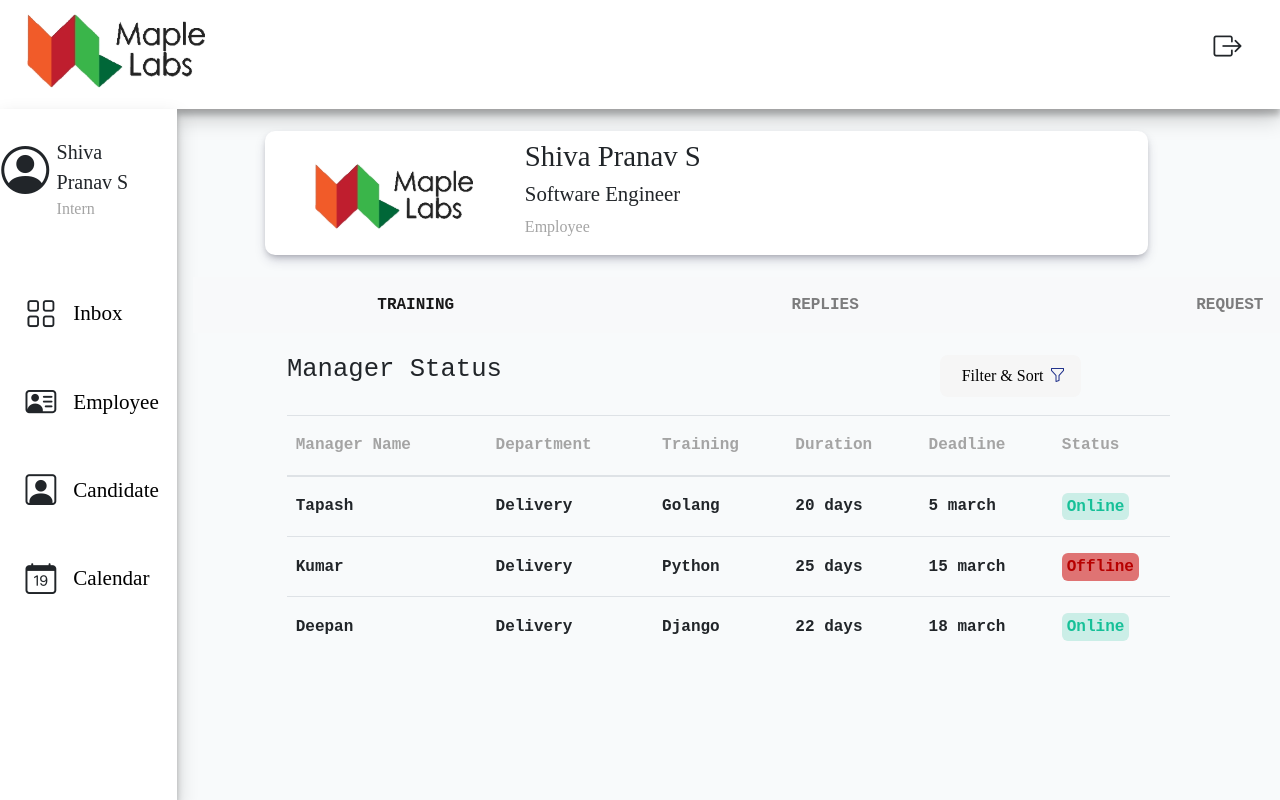
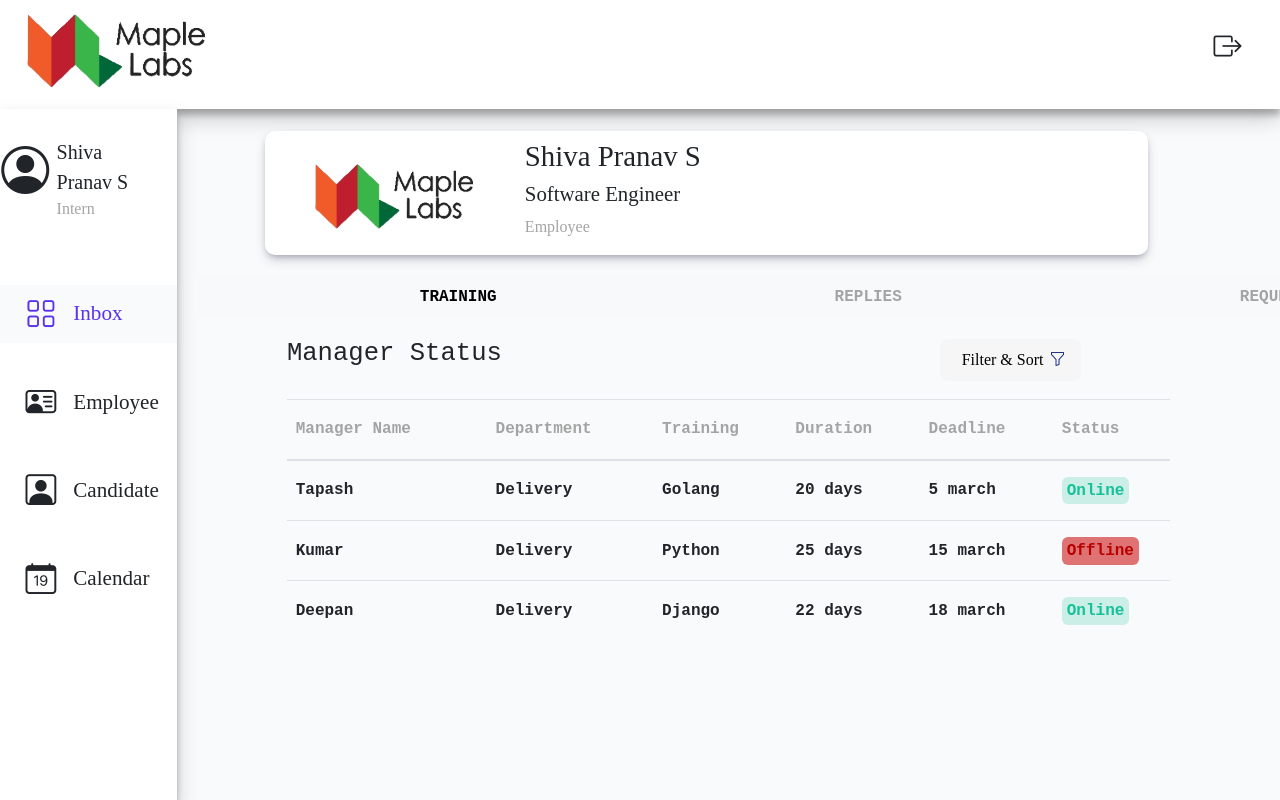
Before and after one commit to Vyshnavi-R-ML/HRM-Tool, an Angular app in the folder frontend/: page /dashboard in a window 1280 px wide. Shown: the top 800 px of the page. Built offline with nearby package versions, Linux system fonts and the light colour scheme; a web font is replaced by a local one.

Commit message:
Modified styling

```diff
--- a/frontend/src/app/sidebar/inbox/inbox.component.css
+++ b/frontend/src/app/sidebar/inbox/inbox.component.css
@@ -39,13 +39,18 @@
     margin: 2% 0 0 10%;
 }
 
+
 .navbar-nav > li{
     font-weight: 600;
     font-family: 'Roboto', sans-serif;
     font-family: 'Roboto Mono', monospace;
     padding: 0 50%;
-    margin: 0 12%;
+    margin: 0 10% 0 50%;
     cursor: pointer;
+    color: #A4A4A4;
+}
+.navbar-nav > li :hover {
+    color: black;
 }
 
 .table-top {
--- a/frontend/src/app/sidebar/inbox/inbox.component.html
+++ b/frontend/src/app/sidebar/inbox/inbox.component.html
@@ -18,17 +18,17 @@
         <div class="collapse navbar-collapse" id="navbarNavAltMarkup">
           <div class="navbar-nav">
             <li>
-                <a class="nav-item nav-link active">TRAINING<span class="sr-only">(current)</span></a></li>
+                <a class="nav-item" (click)="displayTraining()" [ngStyle]="{'color': showTraining ? 'black' : '#A4A4A4'}">TRAINING</a></li>
             <li>
-                <a class="nav-item nav-link">REPLIES</a>
+                <a class="nav-item" (click)="displayReplies()" [ngStyle]="{'color': showReplies ? 'black' : '#A4A4A4'}">REPLIES</a>
             </li>
             <li>
-                <a class="nav-item nav-link">REQUEST</a>
+                <a class="nav-item" (click)="displayRequest()" [ngStyle]="{'color': showRequest ? 'black' : '#A4A4A4'}">REQUEST</a>
             </li>
           </div>
         </div>
     </nav>
-    <div class="emp-table">
+    <div class="emp-table" *ngIf="showTraining">
         <div class="table-top">
             <h2 class="table-name">Manager Status</h2>
             <div class="sort-btn">
@@ -68,4 +68,10 @@
             </tbody>
           </table>
     </div>
+    <div *ngIf="showReplies">
+        REPLIES
+    </div>
+    <div *ngIf="showRequest">
+        REQUEST
+    </div>
 </div>
--- a/frontend/src/app/sidebar/inbox/inbox.component.ts
+++ b/frontend/src/app/sidebar/inbox/inbox.component.ts
@@ -33,4 +33,23 @@ export class InboxComponent {
     }
 
   ]
+  showTraining = true;
+  showReplies = false;
+  showRequest = false;
+
+  displayTraining() {
+    this.showTraining = true;
+    this.showReplies = false;
+    this.showRequest = false;
+  }
+  displayReplies() {
+    this.showTraining = false;
+    this.showReplies = true;
+    this.showRequest = false;
+  }
+  displayRequest() {
+    this.showTraining = false;
+    this.showReplies = false;
+    this.showRequest = true;
+  }
 }
--- a/frontend/src/app/sidebar/sidebar.component.css
+++ b/frontend/src/app/sidebar/sidebar.component.css
@@ -92,11 +92,12 @@
     font-size: 120%;
     color: black;
 }
-.nav-item:active {
-    background-color: #F8FAFB;
-
-}
 
 .right-page {
     width: 100%;
 }
+
+.highlight {
+    color: #5932EA;
+    background-color: #F8FAFB;
+}
--- a/frontend/src/app/sidebar/sidebar.component.html
+++ b/frontend/src/app/sidebar/sidebar.component.html
@@ -16,43 +16,46 @@
             </div>
             <div class="side-bar-items mt-5">
                 <ul class="nav flex-column">
-                    <li class="nav-item">
+                    <li class="nav-item" (click)="displayInbox()" [ngClass]="{'highlight': showInbox === true}">
                         <div>
                             <i class="bi bi-grid"></i>
                         </div>
                         <div>
-                            <a class="nav-link active" routerLink="/dashboard" routerLinkActive="active">Inbox</a>
+                            <a class="nav-link">Inbox</a>
                         </div>
                     </li>
-                    <li class="nav-item">
+                    <li class="nav-item" (click)="displayEmployee()" [ngClass]="{'highlight': showEmployee === true}">
                         <div>
                             <i class="bi bi-person-vcard"></i>
                         </div>
                         <div>
-                            <a class="nav-link" routerLink="/dashboard" routerLinkActive="active">Employee</a>
+                            <a class="nav-link">Employee</a>
                         </div>
                     </li>
-                    <li class="nav-item">
+                    <li class="nav-item" (click)="displayCandidate()" [ngClass]="{'highlight': showCandidate === true}">
                         <div>
                             <i class="bi bi-person-square"></i>
                         </div>
                         <div>
-                            <a class="nav-link" routerLink="/dashboard" routerLinkActive="active">Candidate</a>
+                            <a class="nav-link">Candidate</a>
                         </div>
                     </li>
-                    <li class="nav-item">
+                    <li class="nav-item" (click)="displayCalendar()" [ngClass]="{'highlight': showCalendar === true}">
                         <div>
                             <i class="bi bi-calendar-date"></i>
                         </div>
                         <div>
-                            <a class="nav-link" routerLink="/dashboard" routerLinkActive="active">Calendar</a>
+                            <a class="nav-link">Calendar</a>
                         </div>
                     </li>
                   </ul>
             </div>
         </div>
         <div class="right-page">
-            <app-inbox></app-inbox>
+            <app-inbox *ngIf="showInbox"></app-inbox>
+            <h1 *ngIf="showEmployee" class="emp-comp">Employee</h1>
+            <h1 *ngIf="showCandidate">Candidate</h1>
+            <h1 *ngIf="showCalendar">Calendar</h1>
         </div>
     </div>
 </div>
--- a/frontend/src/app/sidebar/sidebar.component.ts
+++ b/frontend/src/app/sidebar/sidebar.component.ts
@@ -6,5 +6,33 @@ import { Component } from '@angular/core';
   styleUrls: ['./sidebar.component.css']
 })
 export class SidebarComponent {
+  showInbox = true;
+  showEmployee = false;
+  showCandidate = false;
+  showCalendar = false;
 
+  displayInbox() {
+    this.showInbox = true;
+    this.showEmployee = false;
+    this.showCandidate = false;
+    this.showCalendar = false;
+  }
+  displayEmployee() {
+    this.showInbox = false;
+    this.showEmployee = true;
+    this.showCandidate = false;
+    this.showCalendar = false;
+  }
+  displayCandidate() {
+    this.showInbox = false;
+    this.showEmployee = false;
+    this.showCandidate = true;
+    this.showCalendar = false;
+  }
+  displayCalendar() {
+    this.showInbox = false;
+    this.showEmployee = false;
+    this.showCandidate = false;
+    this.showCalendar = true;
+  }
 }
```
